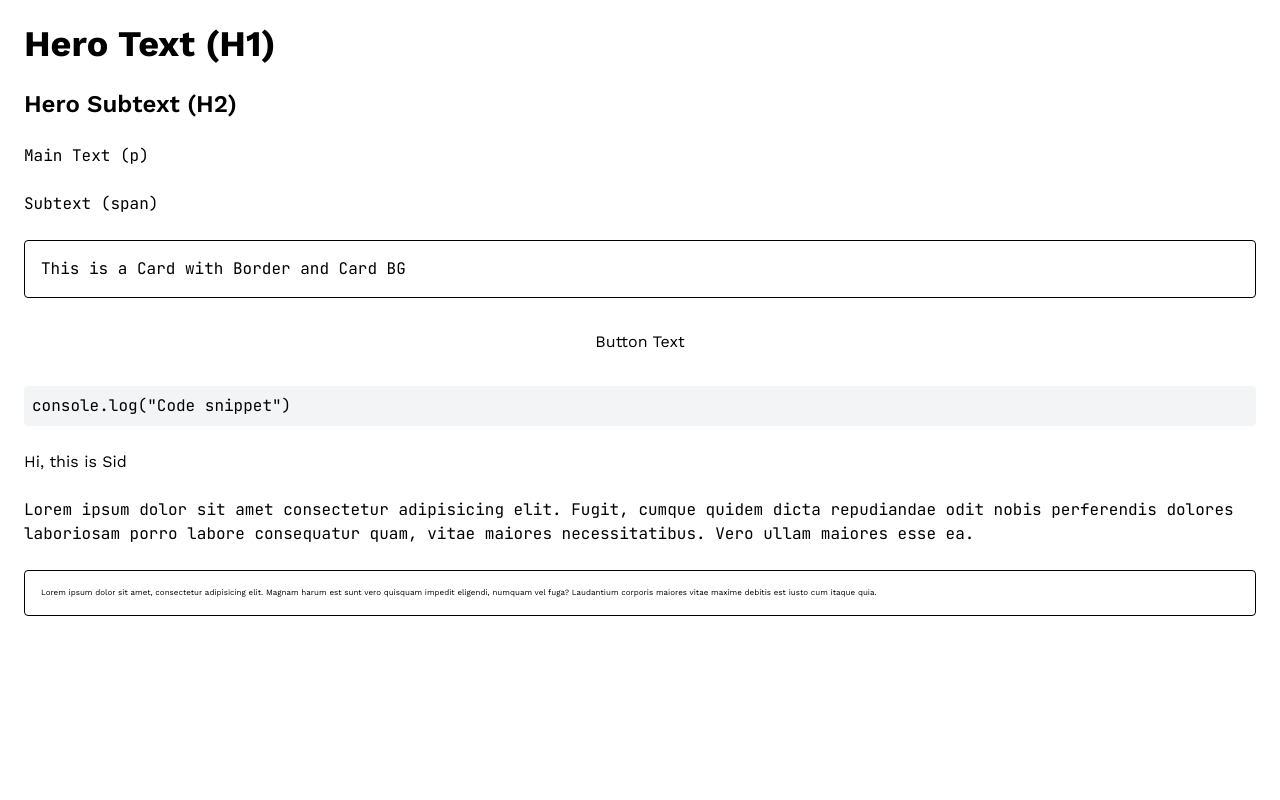
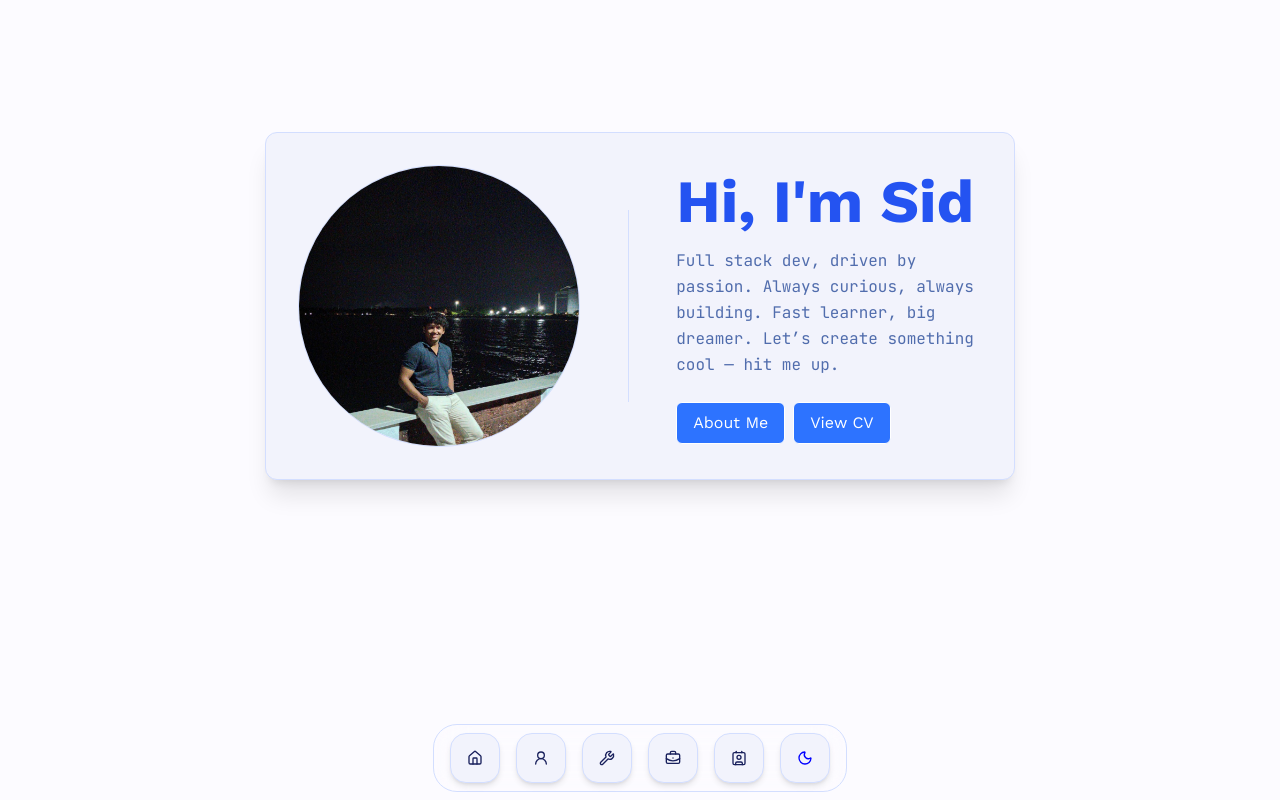
Before and after one commit to SIDDHAARTHAA/portfolio-website, a Next.js app: page / in a window 1280 px wide. Shown: the top 800 px of the page. Built offline with nearby package versions, Linux system fonts and the light colour scheme.

Commit message:
modified:sandbox to mainpage

```diff
--- a/app/page.tsx
+++ b/app/page.tsx
@@ -1,32 +1,38 @@
-// import ThemeToggle from "./components/ThemeToggle";
+import AboutMe from "./components/AboutMe";
+import Contact from "./components/Contact";
+import DockBar from "./components/DockBar";
+import Hero from "./components/Hero";
+import Projects from "./components/Projects";
+import Tools from "./components/Tools";
 
-export default function Home() {
-  return (
-    <main className="p-6 space-y-6 flex flex-col min-h-screen bg-background text-text-main font-main">
-      <h1 className="text-4xl text-text-hero font-bold">Hero Text (H1)</h1>
-      <h2 className="text-2xl text-text-hero-sub font-semibold">Hero Subtext (H2)</h2>
+export default function Web2() {
+    return (
+        <div className="min-h-screen flex flex-col items-center relative px-4 xl:px-10">
+            {/* <DotGrid className="absolute inset-0 -z-10" /> */}
 
-      <p className="text-text-main font-sub">Main Text (p)</p>
-      <span className="text-text-sub">Subtext (span)</span>
+            <div className="mb-8">
+                <DockBar />
+            </div>
+            {/* Hero page */}
+            <div id="home">
+                <Hero />
+            </div>
+            {/* About me Page */}
+            <div id="aboutme">
+                <AboutMe />
+            </div>
+            <div id="tools">
+                <Tools />
+            </div>
+            <div id="projects">
+                <Projects />
+            </div>
 
-      <div className="p-4 rounded border border-card-border bg-card text-text-main font-sub">
-        This is a Card with Border and Card BG
-      </div>
+            {/* <div className="flex-1 border-t border-card-border w-[50%]"></div> */}
 
-      <button className="bg-button-bg text-button-text px-4 py-2 rounded">
-        Button Text
-      </button>
-
-      <pre className="font-sub text-code bg-gray-100 dark:bg-gray-800 p-2 rounded">
-        <code>console.log("Code snippet")</code>
-      </pre>
-
-      {/* <ThemeToggle />  */}
-      <h1>Hi, this is Sid</h1>
-      <p>Lorem ipsum dolor sit amet consectetur adipisicing elit. Fugit, cumque quidem dicta repudiandae odit nobis perferendis dolores laboriosam porro labore consequatur quam, vitae maiores necessitatibus. Vero ullam maiores esse ea.</p>
-      <div className="border p-4 rounded border-card-border bg-card text-[8px]">
-        Lorem ipsum dolor sit amet, consectetur adipisicing elit. Magnam harum est sunt vero quisquam impedit eligendi, numquam vel fuga? Laudantium corporis maiores vitae maxime debitis est iusto cum itaque quia.
-      </div>
-    </main>
-  );
+            <div id="contact" className="w-full md:w-[75%] xl:w-[50%]">
+                <Contact />
+            </div>
+        </div>
+    );
 }
```
